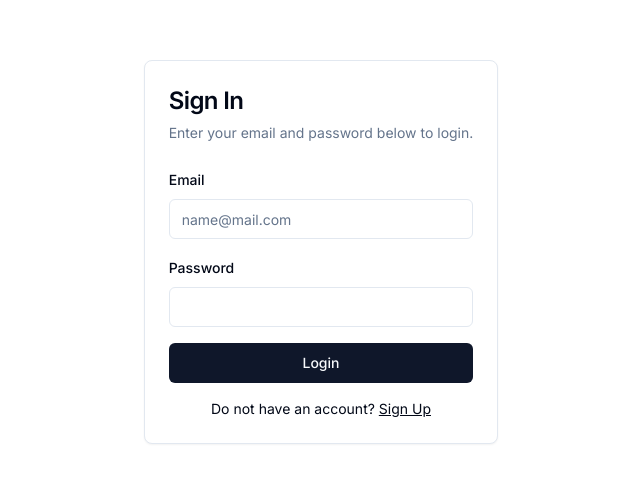
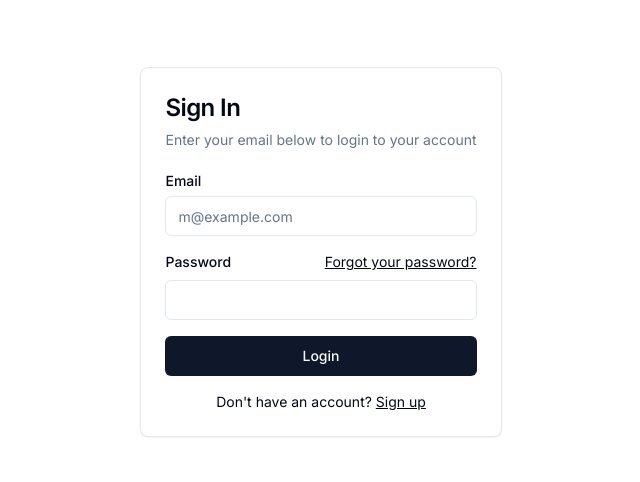
Before and after one commit to jhicks2306/youtube2blog, a Next.js app: page /login in a window 1280 px wide. Shown: the part 148-630 px from the top of the page, without its empty margins (319-959 px from the left). Built offline with nearby package versions, Linux system fonts and the light colour scheme.

Commit message:
Add sign in

```diff
--- a/app/login/page.tsx
+++ b/app/login/page.tsx
@@ -1,6 +1,7 @@
 'use client';
 
 import Link from "next/link"
+import { signIn } from "@/auth";
 import { Button } from "@/components/ui/button"
 import {
   Card,
@@ -9,41 +10,12 @@ import {
   CardHeader,
   CardTitle,
 } from "@/components/ui/card"
-import {
-  Form,
-  FormControl,
-  FormField,
-  FormItem,
-  FormLabel,
-  FormMessage,
-} from "@/components/ui/form"
 import { Input } from "@/components/ui/input"
-import { z } from "zod"
-import { useForm } from "react-hook-form";
-import { zodResolver } from "@hookform/resolvers/zod";
-
-const signUpSchema = z.object({
-  email: z.string().email({ message: 'Invalid email address' }),
-  password: z.string()
-    .min(8, { message: 'Password must be at least 8 characters long' })
-    .regex(/[a-z]/, { message: 'Password must include at least one lowercase letter' })
-    .regex(/[A-Z]/, { message: 'Password must include at least one uppercase letter' })
-    .regex(/[0-9]/, { message: 'Password must include at least one number' })
-    .regex(/[\W_]/, { message: 'Password must include at least one special character' }),
-});
+import { Label } from "@/components/ui/label"
+import { authenticate } from "@/lib/actions";
 
 export default function LoginForm() {
-  const form = useForm<z.infer<typeof signUpSchema>>({
-    resolver: zodResolver(signUpSchema),
-    defaultValues: {
-      email: '',
-      password: '',
-    }
-  })
 
-  async function onSubmit(values: z.infer<typeof signUpSchema>) {
-    //
-  }
 
   return (
     <div className="flex flex-col w-full h-screen place-content-around">
@@ -51,52 +23,50 @@ export default function LoginForm() {
       <CardHeader>
         <CardTitle className="text-2xl">Sign In</CardTitle>
         <CardDescription>
-          Enter your email and password below to login.
+          Enter your email below to login to your account
         </CardDescription>
       </CardHeader>
       <CardContent>
-        <Form {...form}>
-          <form onSubmit={form.handleSubmit(onSubmit)} className="space-y-4">
-            <FormField
-              control={form.control}
-              name="email"
-              render={({ field }) => (
-                <FormItem>
-                  <FormLabel>Email</FormLabel>
-                  <FormControl>
-                    <Input placeholder="name@mail.com" {...field}/>
-                  </FormControl>
-                  <FormMessage />
-                </FormItem>
-              )}
+        <form
+          action={authenticate}
+        >
+
+        <div className="grid gap-4">
+          <div className="grid gap-2">
+            <Label htmlFor="email">Email</Label>
+            <Input
+              id='email'
+              name='email'
+              type="email"
+              placeholder="m@example.com"
+              required
             />
-            <FormField
-              control={form.control}
-              name="password"
-              render={({ field }) => (
-                <FormItem>
-                  <FormLabel>Password</FormLabel>
-                  <FormControl>
-                    <Input type='password' {...field}/>
-                  </FormControl>
-                  <FormMessage />
-                </FormItem>
-              )}
-            />
-            <Button type="submit" className="w-full">Login</Button>
-          </form>
-        </Form>
-        {/* <Button variant="outline" className="w-full">
+          </div>
+          <div className="grid gap-2">
+            <div className="flex items-center">
+              <Label htmlFor="password">Password</Label>
+              <Link href="#" className="ml-auto inline-block text-sm underline">
+                Forgot your password?
+              </Link>
+            </div>
+            <Input id='password' name="password" type="password" required />
+          </div>
+          <Button type="submit" className="w-full">
+            Login
+          </Button>
+          {/* <Button variant="outline" className="w-full">
             Login with Google
-        </Button> */}
+          </Button> */}
+        </div>
+      </form>
         <div className="mt-4 text-center text-sm">
-          Do not have an account?{" "}
+          Don&apos;t have an account?{" "}
           <Link href="/" className="underline">
-            Sign Up
+            Sign up
           </Link>
         </div>
       </CardContent>
     </Card>
-  </div>
+    </div>
   )
 }
--- a/app/page.tsx
+++ b/app/page.tsx
@@ -24,31 +24,22 @@ import { useForm } from "react-hook-form"
 import { useRouter } from "next/navigation";
 import { z } from "zod"
 import { signupUser } from "@/lib/actions";
-
-const signUpSchema = z.object({
-  email: z.string().email({ message: 'Invalid email address' }),
-  password: z.string()
-    .min(8, { message: 'Password must be at least 8 characters long' })
-    .regex(/[a-z]/, { message: 'Password must include at least one lowercase letter' })
-    .regex(/[A-Z]/, { message: 'Password must include at least one uppercase letter' })
-    .regex(/[0-9]/, { message: 'Password must include at least one number' })
-    .regex(/[\W_]/, { message: 'Password must include at least one special character' }),
-});
+import { CredentialsSchema } from "@/lib/definitions";
 
 export default function SignUpForm() {
   const { toast } = useToast();
   const router = useRouter();
 
   // Define form for Form component.
-  const form = useForm<z.infer<typeof signUpSchema>>({
-    resolver: zodResolver(signUpSchema),
+  const form = useForm<z.infer<typeof CredentialsSchema>>({
+    resolver: zodResolver(CredentialsSchema),
     defaultValues: {
       email: '',
       password: '',
     }
   })
 
-  async function onSubmit(values: z.infer<typeof signUpSchema>) {
+  async function onSubmit(values: z.infer<typeof CredentialsSchema>) {
 
     // Try to sign up the user.
     const result = await signupUser(values.email, values.password);
--- a/auth.ts
+++ b/auth.ts
@@ -1,5 +1,49 @@
 import NextAuth from "next-auth"
+import Credentials from "next-auth/providers/credentials"
+import * as z from 'zod';
+import bcrypt from 'bcrypt';
+import { findOneUser } from "./lib/actions";
+import { CredentialsSchema } from "./lib/definitions";
 
 export const { handlers, signIn, signOut, auth } = NextAuth({
-  providers: [],
+  providers: [
+    Credentials({
+      credentials: {
+        email: {},
+        password: {},
+      },
+      authorize: async (credentials) => {
+        let user = null;
+
+        // Validate credentials with the schema
+        console.log(credentials)
+        const parsedCredentials = CredentialsSchema.safeParse(credentials);
+        console.log(parsedCredentials)
+
+        if (!parsedCredentials.success) {
+          throw new Error("Invalid credentials format");
+        }
+
+        const { email, password } = parsedCredentials.data;
+
+        // Check if user exists.
+        user = await findOneUser(email);
+        if (!user) {
+          // No user found, so this is their first attempt to login
+          // meaning this is also the place you could do registration
+          throw new Error("User not found.")
+        }
+
+        // Check if password is correct.
+        const passwordsMatch = await bcrypt.compare(password, user.password);
+
+        if (!passwordsMatch) {
+          throw new Error("Invalid email or password");
+        }
+
+        // return user object with the their profile data
+        return user;
+      },
+    }),
+  ],
 })
--- a/lib/actions.ts
+++ b/lib/actions.ts
@@ -8,6 +8,8 @@ import { sleeper } from './utils';
 import * as z from 'zod';
 import bcrypt from 'bcrypt';
 import { User } from './definitions';
+import { signIn } from '@/auth';
+import { AuthError } from 'next-auth';
 
 export async function createVideo(youtube_id: string, title: string, image_url: string, published_at: string, transcript: string): Promise<{ message: string } | void> {
   const time_stamp = new Date().toISOString()
@@ -201,7 +203,6 @@ export async function findOneUser(email: string) {
       LIMIT 1;
     `;
 
-    console.log(data)
     if (data.rowCount > 0) {
       const user = data.rows[0];
       return user
@@ -224,3 +225,22 @@ export async function addUser(email: string, hashedPassword: string): Promise<{
     };
   }
 }
+
+export async function authenticate(
+  formData: FormData,
+) {
+  try {
+    console.log(formData)
+    await signIn('credentials', formData);
+  } catch (error) {
+    if (error instanceof AuthError) {
+      switch (error.type) {
+        case 'CredentialsSignin':
+          return 'Invalid credentials.';
+        default:
+          return 'Something went wrong.';
+      }
+    }
+    throw error;
+  }
+}
--- a/lib/definitions.ts
+++ b/lib/definitions.ts
@@ -1,3 +1,5 @@
+import * as z from 'zod';
+
 export type VideoData = {
   id: string;
   youtube_id: string;
@@ -16,3 +18,13 @@ export type User = {
   email: string;
   password: string;
 };
+
+export const CredentialsSchema = z.object({
+  email: z.string().email({ message: 'Invalid email address' }),
+  password: z.string()
+    .min(8, { message: 'Password must be at least 8 characters long' })
+    .regex(/[a-z]/, { message: 'Password must include at least one lowercase letter' })
+    .regex(/[A-Z]/, { message: 'Password must include at least one uppercase letter' })
+    .regex(/[0-9]/, { message: 'Password must include at least one number' })
+    .regex(/[\W_]/, { message: 'Password must include at least one special character' }),
+});
```
